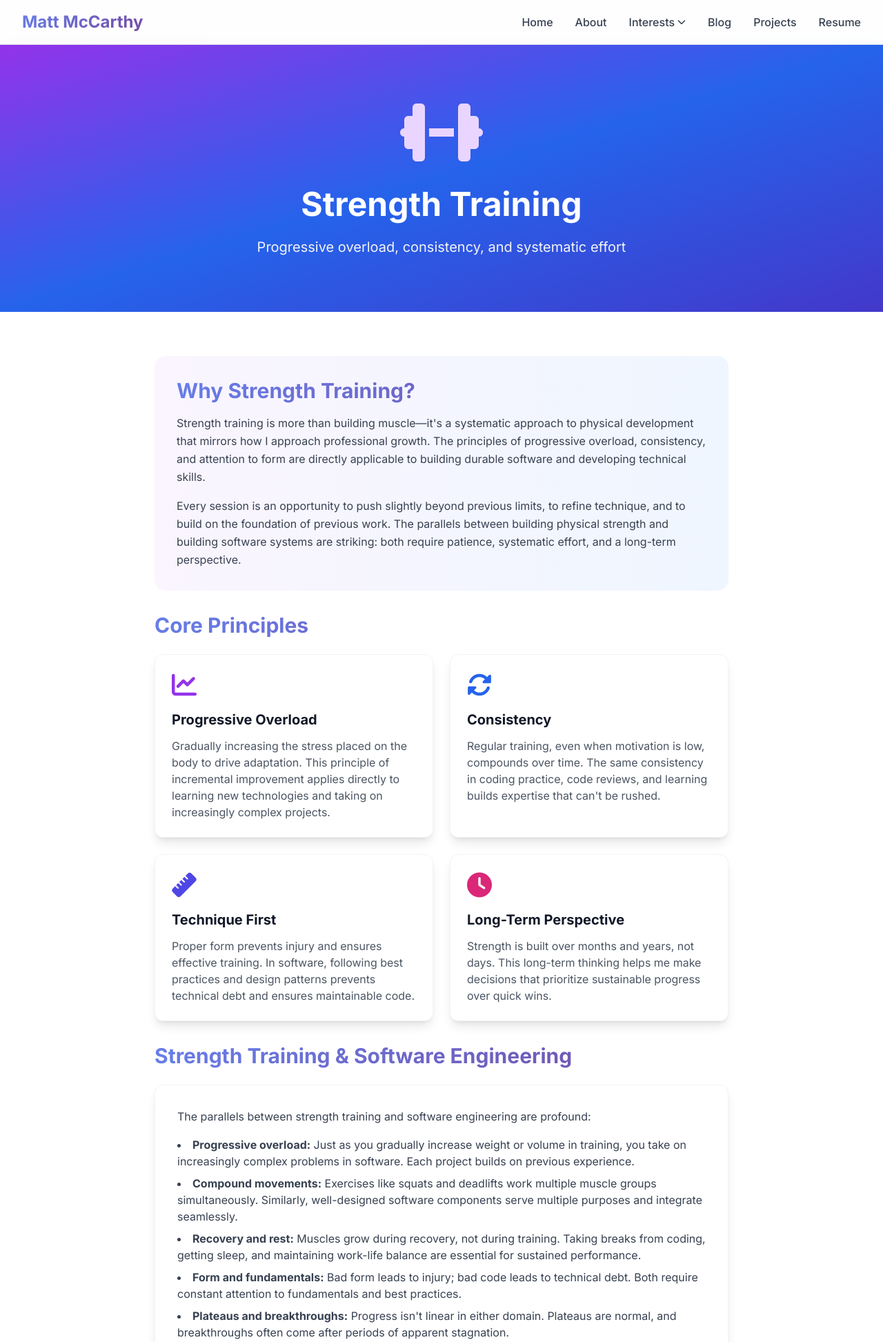
After one commit to purple-phoenix/mtmccarthy, a Flask app: page /strength-training in a window 1280 px wide. The commit adds this page. Shown: the top 1945 px of the page at 69% size. Run offline with Flask 3, Linux system fonts and the light colour scheme; some libraries are stand-ins or nearby versions.

Commit message:
Add dedicated pages for interests

```diff
--- a/app.py
+++ b/app.py
@@ -107,6 +107,18 @@ def projects():
 def resume():
     return render_template('resume.html')
 
+@app.route('/chess')
+def chess():
+    return render_template('chess.html')
+
+@app.route('/jiu-jitsu')
+def jiu_jitsu():
+    return render_template('jiu-jitsu.html')
+
+@app.route('/strength-training')
+def strength_training():
+    return render_template('strength-training.html')
+
 if __name__ == '__main__':
     # Create necessary directories
     os.makedirs(BLOG_DIR, exist_ok=True)
--- a/templates/base.html
+++ b/templates/base.html
@@ -40,6 +40,14 @@
         .section-divider {
             height: 1px;
             background: linear-gradient(to right, transparent, rgba(102, 126, 234, 0.3), transparent);
+        }
+        /* Interest card links */
+        a.bg-white {
+            text-decoration: none;
+            color: inherit;
+        }
+        a.bg-white:hover {
+            text-decoration: none;
         }
         /* Blog Content Styling */
         .blog-content {
@@ -290,6 +298,25 @@
                 <div class="hidden md:flex space-x-8">
                     <a href="/" class="text-gray-700 hover:text-purple-600 transition-colors font-medium">Home</a>
                     <a href="/about" class="text-gray-700 hover:text-purple-600 transition-colors font-medium">About</a>
+                    <div class="relative group">
+                        <button class="text-gray-700 hover:text-purple-600 transition-colors font-medium flex items-center">
+                            Interests
+                            <i class="fas fa-chevron-down ml-1 text-xs"></i>
+                        </button>
+                        <div class="absolute left-0 mt-2 w-48 bg-white rounded-lg shadow-lg border border-gray-200 opacity-0 invisible group-hover:opacity-100 group-hover:visible transition-all duration-200 z-50">
+                            <div class="py-2">
+                                <a href="/chess" class="block px-4 py-2 text-gray-700 hover:bg-purple-50 hover:text-purple-600 transition-colors">
+                                    <i class="fas fa-chess mr-2"></i>Chess
+                                </a>
+                                <a href="/jiu-jitsu" class="block px-4 py-2 text-gray-700 hover:bg-purple-50 hover:text-purple-600 transition-colors">
+                                    <i class="fas fa-fist-raised mr-2"></i>Jiu Jitsu
+                                </a>
+                                <a href="/strength-training" class="block px-4 py-2 text-gray-700 hover:bg-purple-50 hover:text-purple-600 transition-colors">
+                                    <i class="fas fa-dumbbell mr-2"></i>Strength Training
+                                </a>
+                            </div>
+                        </div>
+                    </div>
                     <a href="/blog" class="text-gray-700 hover:text-purple-600 transition-colors font-medium">Blog</a>
                     <a href="/projects" class="text-gray-700 hover:text-purple-600 transition-colors font-medium">Projects</a>
                     <a href="/resume" class="text-gray-700 hover:text-purple-600 transition-colors font-medium">Resume</a>
@@ -304,6 +331,20 @@
             <div class="px-4 py-4 space-y-3">
                 <a href="/" class="block text-gray-700 hover:text-purple-600 transition-colors font-medium">Home</a>
                 <a href="/about" class="block text-gray-700 hover:text-purple-600 transition-colors font-medium">About</a>
+                <div class="pl-2">
+                    <div class="text-gray-500 text-sm font-semibold mb-2">Interests</div>
+                    <div class="pl-4 space-y-2">
+                        <a href="/chess" class="block text-gray-700 hover:text-purple-600 transition-colors font-medium">
+                            <i class="fas fa-chess mr-2"></i>Chess
+                        </a>
+                        <a href="/jiu-jitsu" class="block text-gray-700 hover:text-purple-600 transition-colors font-medium">
+                            <i class="fas fa-fist-raised mr-2"></i>Jiu Jitsu
+                        </a>
+                        <a href="/strength-training" class="block text-gray-700 hover:text-purple-600 transition-colors font-medium">
+                            <i class="fas fa-dumbbell mr-2"></i>Strength Training
+                        </a>
+                    </div>
+                </div>
                 <a href="/blog" class="block text-gray-700 hover:text-purple-600 transition-colors font-medium">Blog</a>
                 <a href="/projects" class="block text-gray-700 hover:text-purple-600 transition-colors font-medium">Projects</a>
                 <a href="/resume" class="block text-gray-700 hover:text-purple-600 transition-colors font-medium">Resume</a>
--- /dev/null
+++ b/templates/strength-training.html
@@ -0,0 +1,169 @@
+{% extends "base.html" %}
+
+{% block title %}Strength Training - Matt McCarthy{% endblock %}
+
+{% block content %}
+<!-- Hero Section -->
+<section class="bg-gradient-to-br from-purple-600 via-blue-600 to-indigo-700 text-white py-20">
+    <div class="max-w-4xl mx-auto px-4 sm:px-6 lg:px-8 text-center">
+        <div class="mb-8 flex justify-center">
+            <i class="fas fa-dumbbell text-6xl md:text-8xl text-purple-200"></i>
+        </div>
+        <h1 class="text-5xl font-bold mb-6">Strength Training</h1>
+        <p class="text-xl text-gray-100">Progressive overload, consistency, and systematic effort</p>
+    </div>
+</section>
+
+<!-- Main Content -->
+<section class="py-16 bg-white">
+    <div class="max-w-4xl mx-auto px-4 sm:px-6 lg:px-8">
+        <div class="prose prose-lg max-w-none">
+            <div class="bg-gradient-to-r from-purple-50 to-blue-50 rounded-2xl p-8 mb-8">
+                <h2 class="text-3xl font-bold mb-4 gradient-text">Why Strength Training?</h2>
+                <p class="text-gray-700 leading-relaxed mb-4">
+                    Strength training is more than building muscle—it's a systematic approach to physical development
+                    that mirrors how I approach professional growth. The principles of progressive overload, consistency,
+                    and attention to form are directly applicable to building durable software and developing technical skills.
+                </p>
+                <p class="text-gray-700 leading-relaxed">
+                    Every session is an opportunity to push slightly beyond previous limits, to refine technique, and to
+                    build on the foundation of previous work. The parallels between building physical strength and building
+                    software systems are striking: both require patience, systematic effort, and a long-term perspective.
+                </p>
+            </div>
+
+            <!-- Core Principles -->
+            <div class="mb-8">
+                <h2 class="text-3xl font-bold mb-6 gradient-text">Core Principles</h2>
+                <div class="grid md:grid-cols-2 gap-6">
+                    <div class="bg-white rounded-xl shadow-lg p-6 hover-lift border border-gray-100">
+                        <div class="text-purple-600 mb-4">
+                            <i class="fas fa-chart-line text-4xl"></i>
+                        </div>
+                        <h3 class="text-xl font-bold mb-3">Progressive Overload</h3>
+                        <p class="text-gray-600">
+                            Gradually increasing the stress placed on the body to drive adaptation. This principle of
+                            incremental improvement applies directly to learning new technologies and taking on
+                            increasingly complex projects.
+                        </p>
+                    </div>
+                    <div class="bg-white rounded-xl shadow-lg p-6 hover-lift border border-gray-100">
+                        <div class="text-blue-600 mb-4">
+                            <i class="fas fa-sync-alt text-4xl"></i>
+                        </div>
+                        <h3 class="text-xl font-bold mb-3">Consistency</h3>
+                        <p class="text-gray-600">
+                            Regular training, even when motivation is low, compounds over time. The same consistency
+                            in coding practice, code reviews, and learning builds expertise that can't be rushed.
+                        </p>
+                    </div>
+                    <div class="bg-white rounded-xl shadow-lg p-6 hover-lift border border-gray-100">
+                        <div class="text-indigo-600 mb-4">
+                            <i class="fas fa-ruler text-4xl"></i>
+                        </div>
+                        <h3 class="text-xl font-bold mb-3">Technique First</h3>
+                        <p class="text-gray-600">
+                            Proper form prevents injury and ensures effective training. In software, following best
+                            practices and design patterns prevents technical debt and ensures maintainable code.
+                        </p>
+                    </div>
+                    <div class="bg-white rounded-xl shadow-lg p-6 hover-lift border border-gray-100">
+                        <div class="text-pink-600 mb-4">
+                            <i class="fas fa-clock text-4xl"></i>
+                        </div>
+                        <h3 class="text-xl font-bold mb-3">Long-Term Perspective</h3>
+                        <p class="text-gray-600">
+                            Strength is built over months and years, not days. This long-term thinking helps me make
+                            decisions that prioritize sustainable progress over quick wins.
+                        </p>
+                    </div>
+                </div>
+            </div>
+
+            <!-- Connection to Software Engineering -->
+            <div class="mb-8">
+                <h2 class="text-3xl font-bold mb-6 gradient-text">Strength Training & Software Engineering</h2>
+                <div class="bg-white rounded-xl shadow-lg p-8 hover-lift border border-gray-100">
+                    <p class="text-gray-700 leading-relaxed mb-4">
+                        The parallels between strength training and software engineering are profound:
+                    </p>
+                    <ul class="list-disc list-inside text-gray-700 space-y-2 mb-4">
+                        <li><strong>Progressive overload:</strong> Just as you gradually increase weight or volume in
+                            training, you take on increasingly complex problems in software. Each project builds on
+                            previous experience.</li>
+                        <li><strong>Compound movements:</strong> Exercises like squats and deadlifts work multiple
+                            muscle groups simultaneously. Similarly, well-designed software components serve multiple
+                            purposes and integrate seamlessly.</li>
+                        <li><strong>Recovery and rest:</strong> Muscles grow during recovery, not during training.
+                            Taking breaks from coding, getting sleep, and maintaining work-life balance are essential
+                            for sustained performance.</li>
+                        <li><strong>Form and fundamentals:</strong> Bad form leads to injury; bad code leads to
+                            technical debt. Both require constant attention to fundamentals and best practices.</li>
+                        <li><strong>Plateaus and breakthroughs:</strong> Progress isn't linear in either domain.
+                            Plateaus are normal, and breakthroughs often come after periods of apparent stagnation.</li>
+                        <li><strong>Systematic approach:</strong> Effective training follows a program. Effective
+                            software development follows processes, patterns, and methodologies.</li>
+                    </ul>
+                </div>
+            </div>
+
+            <!-- Training Approach -->
+            <div class="mb-8">
+                <h2 class="text-3xl font-bold mb-6 gradient-text">My Training Approach</h2>
+                <div class="grid md:grid-cols-3 gap-6">
+                    <div class="bg-white rounded-xl shadow-lg p-6 hover-lift border border-gray-100">
+                        <h3 class="text-xl font-bold mb-3">Compound Movements</h3>
+                        <p class="text-gray-600">
+                            Focusing on multi-joint exercises like squats, deadlifts, and presses that build functional
+                            strength and work multiple muscle groups efficiently.
+                        </p>
+                    </div>
+                    <div class="bg-white rounded-xl shadow-lg p-6 hover-lift border border-gray-100">
+                        <h3 class="text-xl font-bold mb-3">Program-Based Training</h3>
+                        <p class="text-gray-600">
+                            Following structured programs with clear progression schemes rather than random workouts.
+                            This systematic approach ensures consistent progress.
+                        </p>
+                    </div>
+                    <div class="bg-white rounded-xl shadow-lg p-6 hover-lift border border-gray-100">
+                        <h3 class="text-xl font-bold mb-3">Recovery & Mobility</h3>
+                        <p class="text-gray-600">
+                            Prioritizing sleep, nutrition, and mobility work to support training and prevent injury.
+                            Sustainable training requires taking care of the whole system.
+                        </p>
+                    </div>
+                </div>
+            </div>
+
+            <!-- Beyond Physical -->
+            <div class="mb-8">
+                <h2 class="text-3xl font-bold mb-6 gradient-text">Beyond Physical Strength</h2>
+                <div class="bg-white rounded-xl shadow-lg p-8 hover-lift border border-gray-100">
+                    <p class="text-gray-700 leading-relaxed mb-4">
+                        Strength training builds more than muscle. It develops discipline, patience, and mental resilience.
+                        The ability to push through discomfort, to show up consistently even when you don't feel like it,
+                        and to trust the process even when progress seems slow—these are all valuable skills that transfer
+                        to every area of life.
+                    </p>
+                    <p class="text-gray-700 leading-relaxed">
+                        The confidence that comes from knowing you can handle physical challenges translates to confidence
+                        in tackling difficult technical problems. The patience required to build strength over years helps
+                        me take a long-term view of my career and projects.
+                    </p>
+                </div>
+            </div>
+        </div>
+    </div>
+</section>
+
+<!-- CTA Section -->
+<section class="py-16 bg-gradient-to-r from-purple-50 to-blue-50">
+    <div class="max-w-4xl mx-auto px-4 sm:px-6 lg:px-8 text-center">
+        <h2 class="text-3xl font-bold mb-4 gradient-text">Interested in Strength Training?</h2>
+        <p class="text-gray-600 mb-8">Building physical strength is a journey that teaches patience, discipline, and systematic progress.</p>
+        <a href="/about" class="inline-block bg-purple-600 text-white px-8 py-3 rounded-lg font-semibold hover:bg-purple-700 transition-colors hover-lift">
+            Back to About
+        </a>
+    </div>
+</section>
+{% endblock %}
```
Also changed, not shown: templates/about.html (+12 -9 lines), templates/chess.html (added, +177 -0 lines), templates/jiu-jitsu.html (added, +166 -0 lines).
